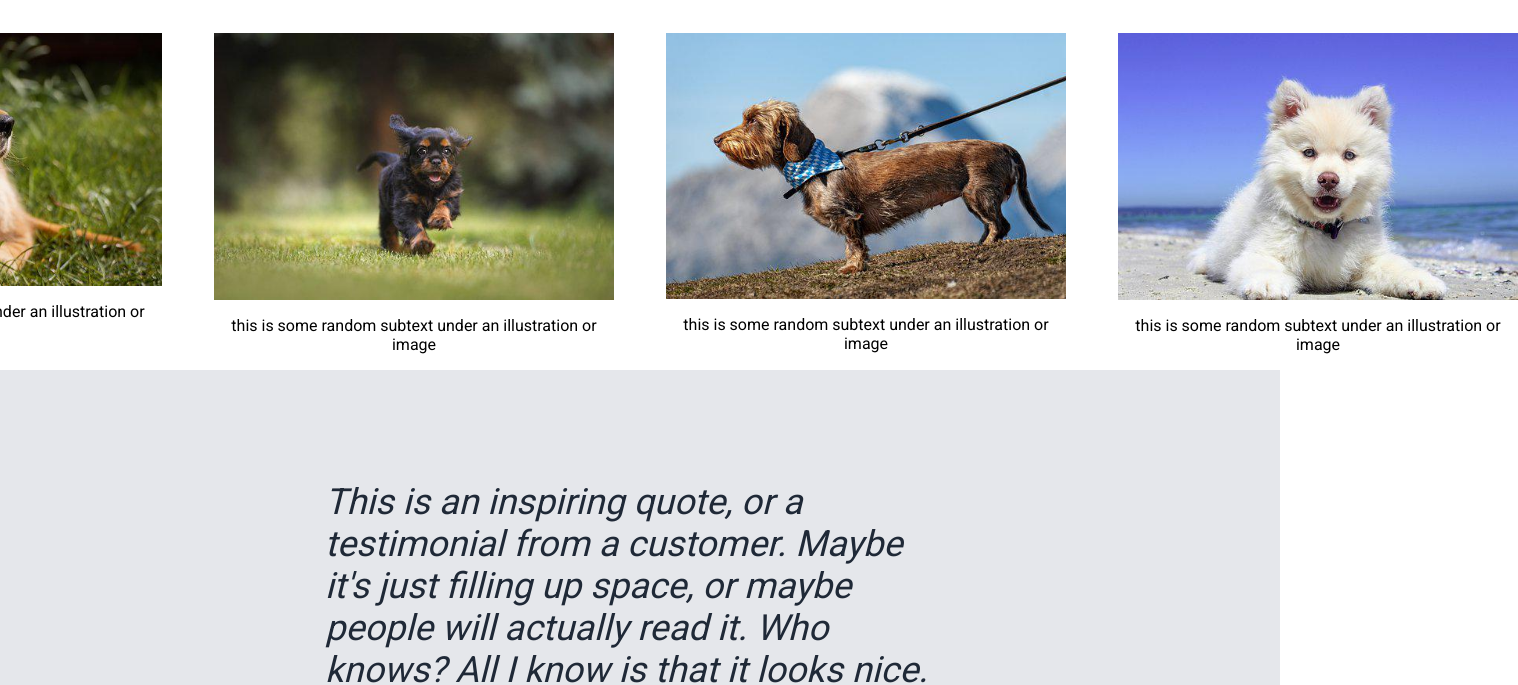
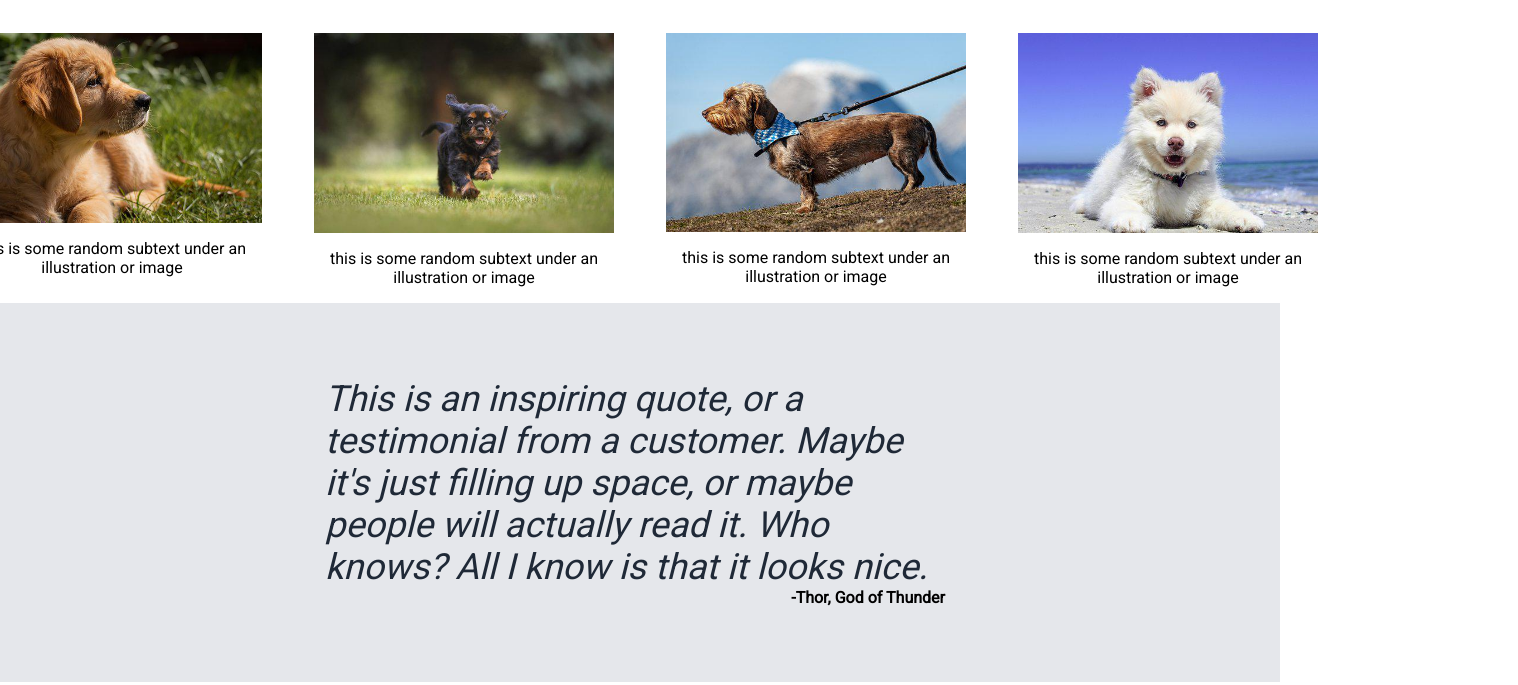
Before and after one commit to c-yip/odin-landing-page, a plain HTML site: page index.html in a window 1280 px wide. Shown: the part 461-1146 px from the top of the page, 1518 px wide, since content can reach past the window. Drawn offline with Linux system fonts and the light colour scheme.

Commit message:
Align quote text, fix margins, and min pic width.

```diff
--- a/styles.css
+++ b/styles.css
@@ -94,13 +94,13 @@ a {
 .image {
     display: flex;
     flex-direction: column;
-    max-width: 400px;
+    max-width: 300px;
 }
 
 .quote {
     display: flex;
     flex-direction: column;
-    align-items: center;
+    align-items: flex-end;
     background-color: #E5E7EB;
     padding: 75px;
 }
@@ -110,9 +110,12 @@ a {
     font-size: 36px;
     color: #1F2937;
     font-style: italic;
-    font-weight: 300;
+    font-weight: 100;
+    margin: 0;
 }
 
 .quote-source {
-    display: flex;
+    font-weight: bold;
+    padding-right: 260px;
+    margin: 0;
 }
```
